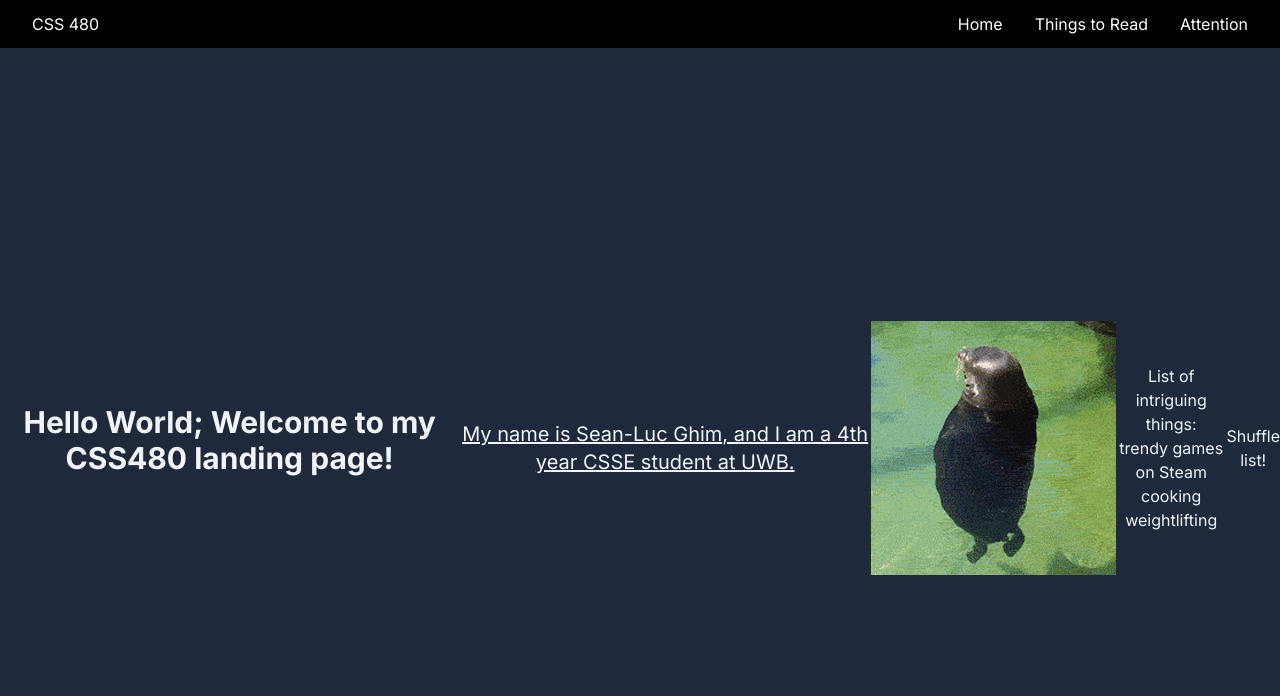
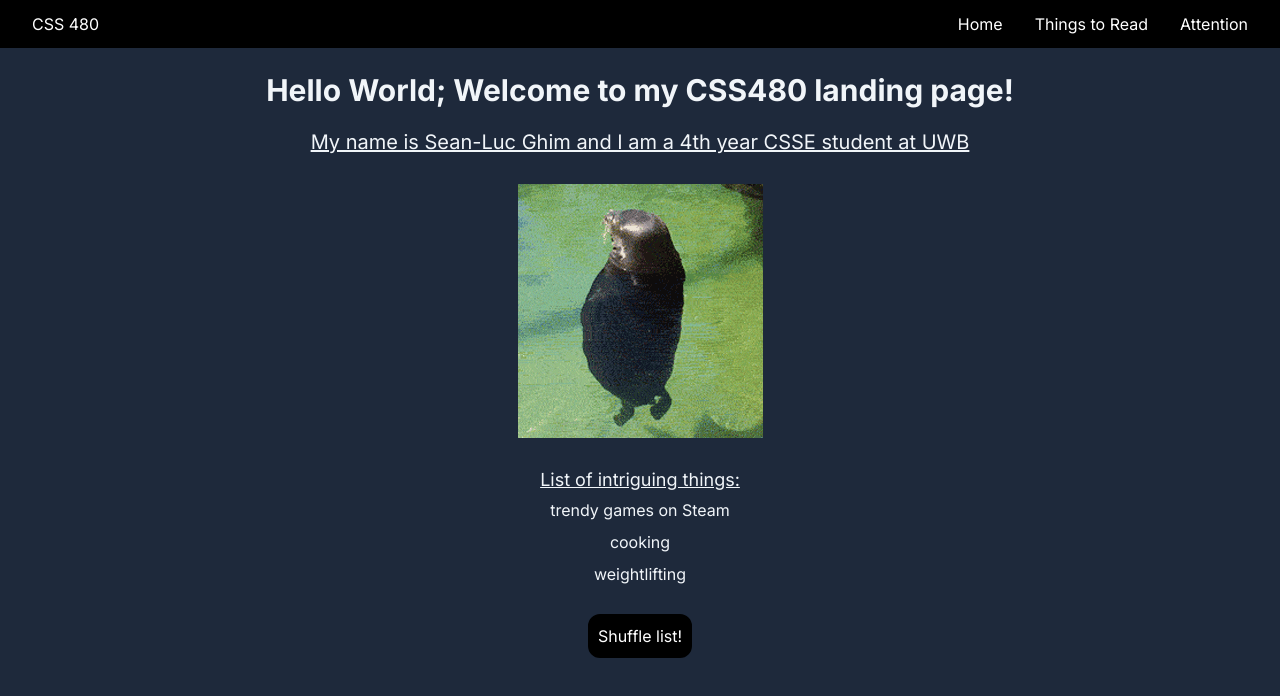
Before and after one commit to seabluc/keyboard-access, a Next.js app: page / in a window 1280 px wide. Shown: the top 696 px of the page. Built offline with nearby package versions, Linux system fonts and the light colour scheme.

Commit message:
guiding attention

```diff
--- a/src/app/attention/page.js
+++ b/src/app/attention/page.js
@@ -1,7 +1,24 @@
 export default function Attention() {
   return (
-    <div>
-      <h1>Topic: bellebows</h1>
+    <div className="flex-wrap">
+      <h1 className="flex justify-center text-5xl font-sans font-semibold pt-4">My favorite dogs</h1>
+      <div className="flex-col justify-start pl-16 pt-6 pb-3">
+        <h1 className="text-3xl font-sans font-semibold pl-6 py-3">bellebows</h1>
+        <div className="flex min-w-10 min-h-10">
+          <img src="./belle-pls.gif" alt="oh nnooo" className="w-52 h-52"/>
+          <article className="ml-4 px-2 py-4 border-2">
+            <p className="font-sans text-lg">This is Belle O'Neill, Kansas's Doberman/cattle dog/hound mix rescue dog</p>
+            <p className="font-sans text-base py-2 text-wrap">She was born with a birth defect that stretches the muscles on her head backwards.</p>
+            <p className="font-sans text-base py-2 text-wrap">As a result, she permanently looks shocked or surprised, but thankfully it's harmless!</p>
+            <p className="font-sans text-base py-2 text-wrap">Belle's Tiktok currently has 800k Followers and a total of 25.8M Likes.</p>
+            <p className="font-sans text-base py-2 text-wrap">Her beauty blinds me and she truly is the goodest of doggos.</p>
+          </article>
+        </div>
+        <h1 className="text-3xl font-sans font-semibold pl-6 mt-6 py-3">capybara</h1>
+        <div className="flex min-w-10 min-h-10">
+          <img src="./capybara.png" alt="coconut dog" className="w-52 h-52"/>
+        </div>
+      </div>
     </div>
   )
 }
--- a/src/app/page.js
+++ b/src/app/page.js
@@ -20,16 +20,21 @@ export default function Home() {
   };
 
   return (
-    <main className= "flex items-center justify-center min-h-screen py-6">
-      <h1 className="text-3xl font-bold text-center mb-4">Hello World; Welcome to my CSS480 landing page!</h1>
-      <h2 className="text-center text-xl underline py-1">My name is Sean-Luc Ghim, and I am a 4th year CSSE student at UWB.</h2>
-      <img className="text-center" src="./sealy.gif" alt="uh oh" />
-      <ul className="text-center list-inside">List of intriguing things:
+    <main className="flex-col items-center justify-center min-h-screen py-6">
+      <h1 className="flex justify-center text-3xl font-bold mb-4">Hello World; Welcome to my CSS480 landing page!</h1>
+      <h2 className="flex justify-center text-xl underline py-1">My name is Sean-Luc Ghim and I am a 4th year CSSE student at UWB</h2>
+      <div className="flex justify-center py-6">
+        <img className="" src="./sealy.gif" alt="uh oh" />
+      </div>
+      <ul className="text-center list-inside p-1">
+        <p className="underline text-lg">List of intriguing things:</p>
         {listItems.map((item, index) => (
-          <li className="" key={index}>{item}</li>
+          <li className="py-1" key={index}>{item}</li>
         ))}
       </ul>
-      <button className="justify-center" onClick={reorder}>Shuffle list!</button>
+      <div className="flex justify-center">
+        <button className="m-5 border-2 p-2 border-black bg-black text-white rounded-xl hover:bg-slate-700 focus-within:bg-slate-700" onClick={reorder}>Shuffle list!</button>
+      </div>
     </main>
   );
 }
--- a/src/app/things-to-read/page.js
+++ b/src/app/things-to-read/page.js
@@ -1,15 +1,17 @@
+// ============================POC: Keyboard Access============================
 export default function ThingsToRead() {
   return (
-
-        <main className="flex-col items-center justify-center min-h-screen py-6">
-          <h1 className="text-3xl font-bold text-center mb-4">POC Keyboard Access:</h1>
-          <div className="text-center text-xl underline py-1">Traverse the navigation bar with the following keyboard inputs:</div>
+    <div className="flex-col items-center justify-center min-h-screen py-6">
+      <div>
+        <h1 className="text-3xl font-bold text-center mb-4">POC Keyboard Access:</h1>
+        <div className="text-center text-xl underline py-1">Traverse the navigation bar with the following keyboard inputs:</div>
           <ul className="text-center list-inside">
             <li>[Tab] - navigate interactive elements</li>
             <li>[Shift + Tab] - navigate backwards</li>
             <li>[Enter] - activate links or buttons</li>
         </ul>
-      <h1 className=" text-3xl font-bold text-center mb-4">POC Keyboard Access:</h1>
+      </div>
+      <h1 className=" text-3xl font-bold text-center  my-4">POC Keyboard Access:</h1>
       <div className="text-center text-xl underline py-1">10 interesting webpages that fuels my brainrot</div>
       <ol className="text-center list-inside">
         <li className="text-lg my-2">
@@ -43,6 +45,6 @@ export default function ThingsToRead() {
           <a href="https://udemy.com" target="_blank" rel="noopener noreferrer" className="focus-within:bg-slate-600 rounded-lg p-2">Udemy</a>
         </li>
       </ol>
-    </main>
+    </div>
   );
 }
--- a/src/components/Navbar.js
+++ b/src/components/Navbar.js
@@ -2,7 +2,7 @@
  * Use <Link> component for Next.js's client side routing instead of <a>
  * element to enhance UX for single-page apps.
 */
-import Link from "next/link";
+import Link from 'next/link';
 
 export const Navbar = () => {
   return (
@@ -16,9 +16,9 @@ export const Navbar = () => {
           </div>
           <div tabIndex={-1} className="hidden md:block">
             <div tabIndex={-1} className="ml-4 flex items-center space-x-4">
-            <Link href="/" className="text-white focus-within:bg-slate-700 rounded-lg p-2">Home</Link>
-            <Link href="/things-to-read" className="text-white focus-within:bg-slate-700 rounded-lg p-2">Things to Read</Link>
-            <Link href="/attention" className="text-white focus-within:bg-slate-700 rounded-lg p-2">Attention</Link>
+              <Link href="/" className="text-white hover:bg-slate-700 focus-within:bg-slate-700 rounded-lg p-2">Home</Link>
+              <Link href="/things-to-read" className="text-white hover:bg-slate-700 focus-within:bg-slate-700 rounded-lg p-2">Things to Read</Link>
+              <Link href="/attention" className="text-white hover:bg-slate-700 focus-within:bg-slate-700 rounded-lg p-2">Attention</Link>
             </div>
           </div>
         </div>
```
Also changed, not shown: public/capybara.png (added), 1 other file (tests, documents, lock files or other folders).
